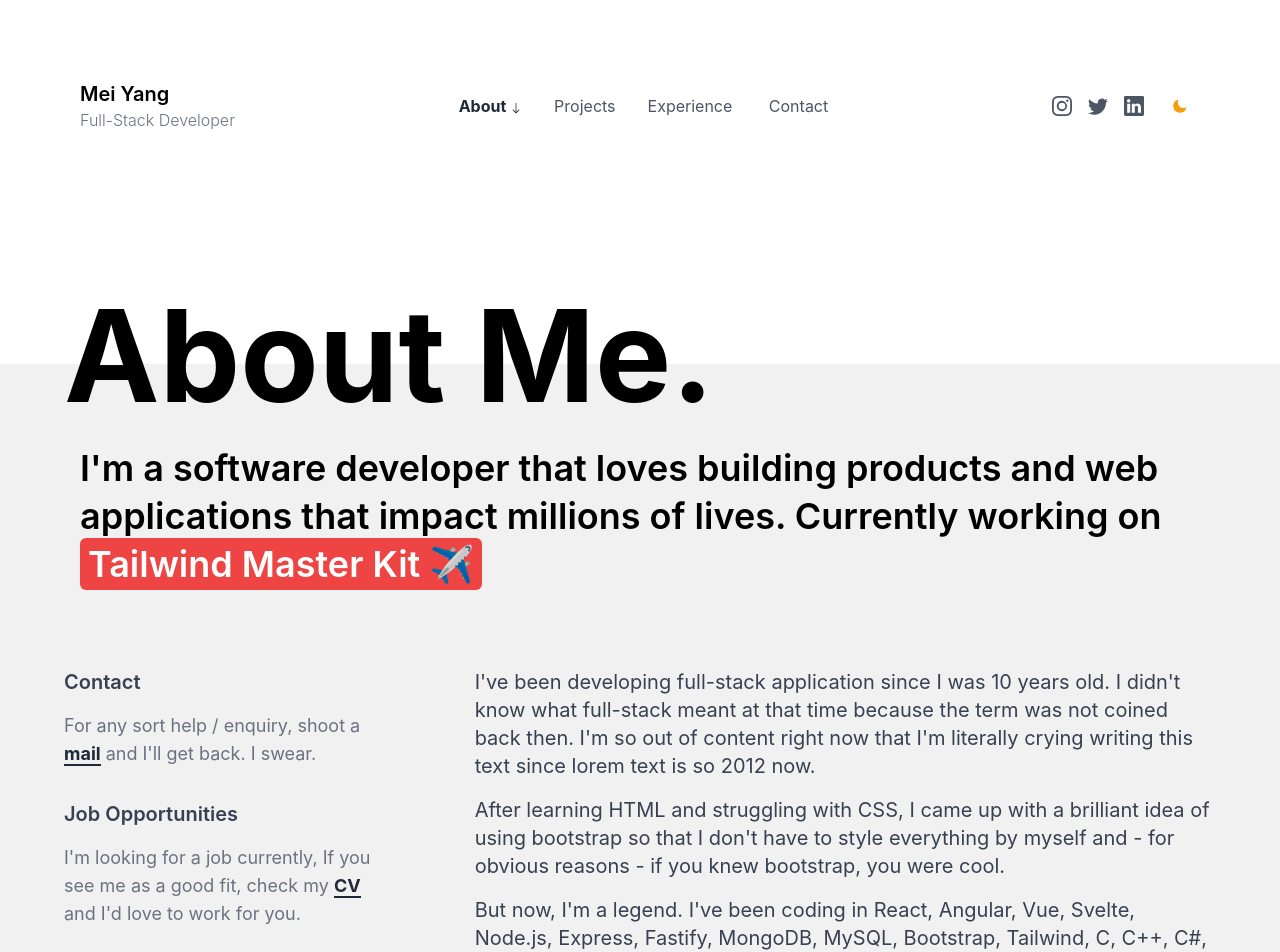
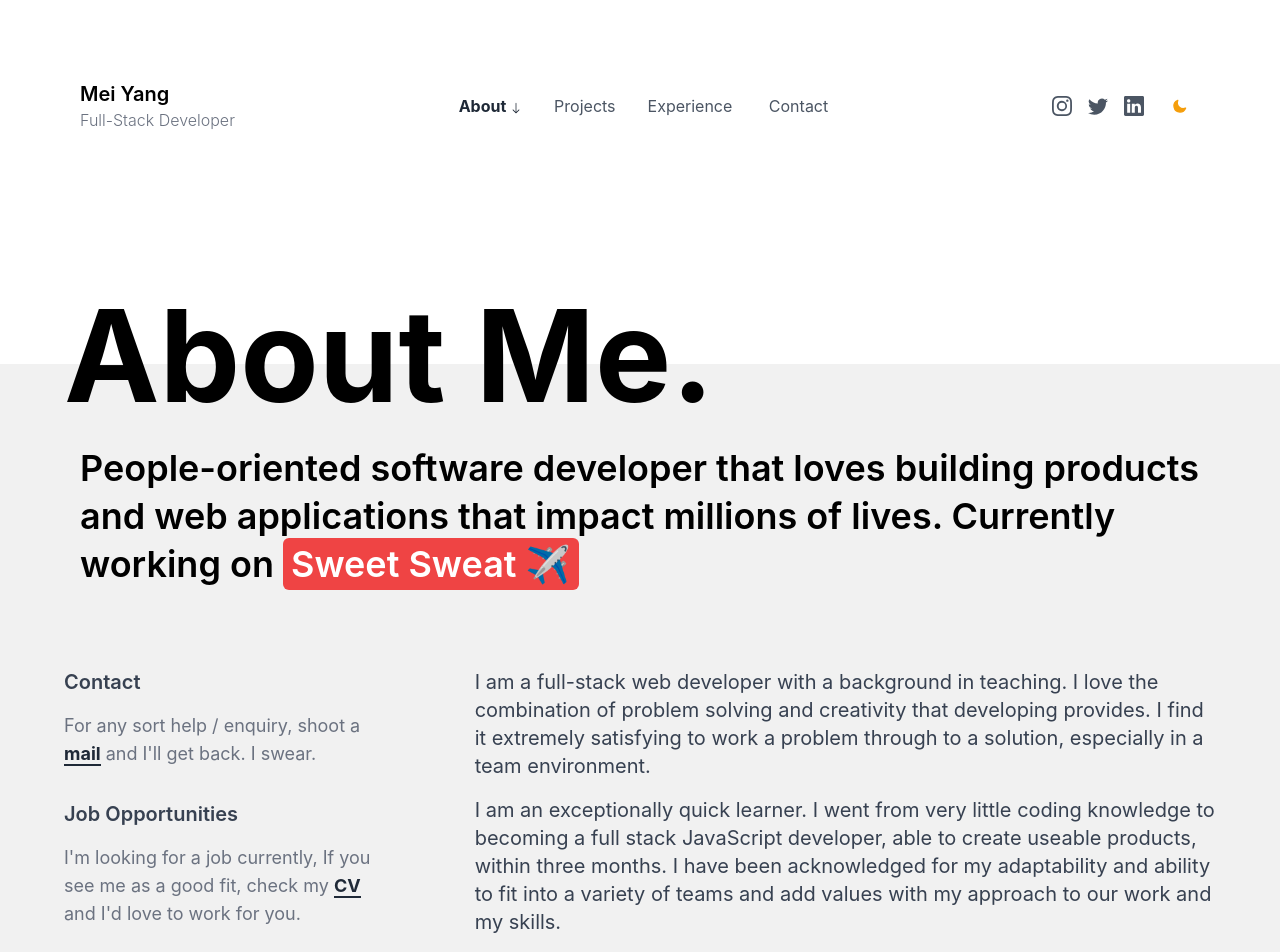
Before and after one commit to manuarora700/simple-developer-portfolio-website, a Next.js app: page /about in a window 1280 px wide. Shown: the top 952 px of the page. Built offline with nearby package versions, Linux system fonts and the light colour scheme.

Commit message:
in process of add metadata

```diff
--- a/constants/data.js
+++ b/constants/data.js
@@ -50,22 +50,22 @@ const userData = {
   ],
   about: {
     title:
-      "I'm a software developer that loves building products and web applications that impact millions of lives",
+      "People-oriented software developer that loves building products and web applications that impact millions of lives",
     description: [
-      `I've been developing full-stack application since I was 10 years old. I didn't know what full-stack meant at that time because the term was not coined back then. I'm so out of content right now that I'm literally crying writing this text since lorem text is so 2012 now.`,
-      `After learning HTML and struggling with CSS, I came up with a brilliant idea of using bootstrap so that I don't have to style everything by myself and - for obvious reasons - if you knew bootstrap, you were cool.`,
-      `But now, I'm a legend. I've been coding in React, Angular, Vue, Svelte, Node.js, Express, Fastify, MongoDB, MySQL, Bootstrap, Tailwind, C, C++, C#, Rust, Haskell, Perl, PHP, Assembly, Logo and YouDontKnowShit programming language etc to name a few. Although I barely know the syntax (Psst, Stack overflow!), I consider myself a Ninja developer I'm laughing right now.`,
+      `I am a full-stack web developer with a background in teaching. I love the combination of problem solving and creativity that developing provides. I find it extremely satisfying to work a problem through to a solution, especially in a team environment.`,
+      `I am an exceptionally quick learner. I went from very little coding knowledge to becoming a full stack JavaScript developer, able to create useable products, within three months. I have been acknowledged for my adaptability and ability to fit into a variety of teams and add values with my approach to our work and my skills.`,
+      `Learning and continue growth is important to me. I am looking a work environment that will challenge me and provide ongoing growth and development opportunities.`,
     ],
-    currentProject: "Tailwind Master Kit",
+    currentProject: "Sweet Sweat",
     currentProjectUrl: "https://tailwindmasterkit.com",
   },
   experience: [
     {
-      title: "Software Developer",
-      company: "mroads",
-      year: "2021",
-      companyLink: "https://mroads.com",
-      desc: "Contributed to our flagship product - Panna - which is an AI powered candidate interviewing product.",
+      title: "Full-stack Web Developer",
+      company: "Enspiral Dev Academy",
+      year: "2021-2011",
+      companyLink: "https://devacademy.co.nz/?gclid=CjwKCAiAg6yRBhBNEiwAeVyL0EeiwJUNeGivHj7faaWB1zydJx9giU0kemy8n7O7KLyf6tqiccprTxoCse0QAvD_BwE",
+      desc: "Enspiral Dev Academy is NZ’s premiere full immersion web development bootcamp, pioneering hands-on technology education and career development.",
     },
     {
       title: "Founder and Developer",
@@ -108,8 +108,8 @@ const userData = {
   socialLinks: {
     instagram: "https://instagram.com/maninthere",
     twitter: "https://twitter.com/mannupaaji",
-    linkedin: "https://linkedin.com/in/manuarora28",
-    github: "https://github.com/manuarora700",
+    linkedin: "https://www.linkedin.com/in/mei-yang-4bb190134/",
+    github: "https://github.com/meiyangdev",
     facebook: "https://facebook.com/",
   },
 };
```
